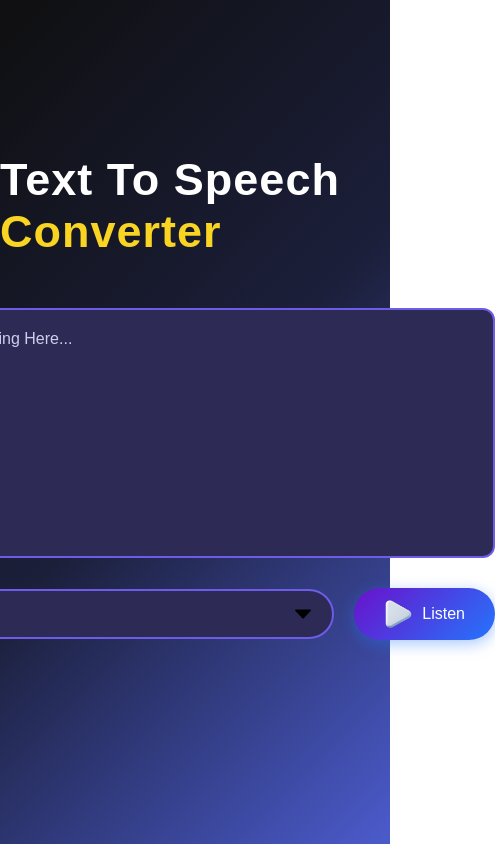
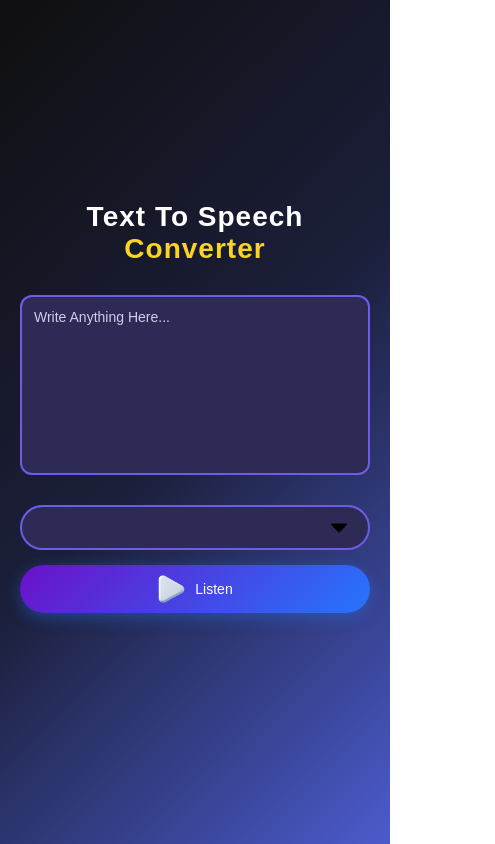
Before and after one commit to arslandariya/Text-To-Speech-Converter, a plain HTML site: page index.html in a window 390 px wide. Shown: the whole page, 495 px wide, since content can reach past the window. Drawn offline with Linux system fonts and the light colour scheme; files whose address does not match are found by name.

Commit message:
responsive mob add

```diff
--- a/style.css
+++ b/style.css
@@ -14,6 +14,8 @@
     justify-content: center;
     flex-direction: column;
     color: white;
+    padding: 20px;
+    text-align: center;
 }
 
 .hero h1 {
@@ -29,7 +31,8 @@
 }
 
 textarea {
-    width: 600px;
+    width: 100%;
+    max-width: 600px;
     height: 250px;
     background: #2d2b55;
     color: #fff;
@@ -53,10 +56,13 @@ textarea::placeholder {
 }
 
 .row {
-    width: 600px;
+    width: 100%;
+    max-width: 600px;
     display: flex;
+    flex-wrap: wrap;
     align-items: center;
     gap: 20px;
+    justify-content: center;
 }
 
 button {
@@ -70,8 +76,11 @@ button {
     cursor: pointer;
     display: flex;
     align-items: center;
+    justify-content: center;
     box-shadow: 0 4px 15px rgba(37, 117, 252, 0.4);
     transition: 0.3s ease;
+    flex: 1 1 auto;
+    min-width: 120px;
 }
 
 button:hover {
@@ -86,7 +95,7 @@ button img {
 }
 
 select {
-    flex: 1;
+    flex: 1 1 auto;
     color: #fff;
     background: #2d2b55;
     height: 50px;
@@ -101,6 +110,7 @@ select {
     background-position-y: 50%;
     font-size: 15px;
     transition: 0.3s ease;
+    min-width: 150px;
 }
 
 select:focus {
@@ -112,3 +122,53 @@ select option {
     background: #2d2b55;
     color: #fff;
 }
+
+/* ===== Responsive ===== */
+@media screen and (max-width: 768px) {
+    .hero h1 {
+        font-size: 35px;
+        margin-top: -30px;
+        margin-bottom: 30px;
+    }
+
+    textarea {
+        height: 200px;
+        padding: 15px;
+    }
+
+    .row {
+        flex-direction: column;
+        gap: 15px;
+    }
+
+    button {
+        width: 100%;
+    }
+
+    select {
+        width: 100%;
+    }
+}
+
+@media screen and (max-width: 480px) {
+    .hero h1 {
+        font-size: 28px;
+    }
+
+    textarea {
+        height: 180px;
+        font-size: 14px;
+        padding: 12px;
+    }
+
+    button {
+        padding: 10px 20px;
+        font-size: 14px;
+    }
+
+    select {
+        font-size: 14px;
+        height: 45px;
+        padding: 0 15px;
+    }
+}
```
